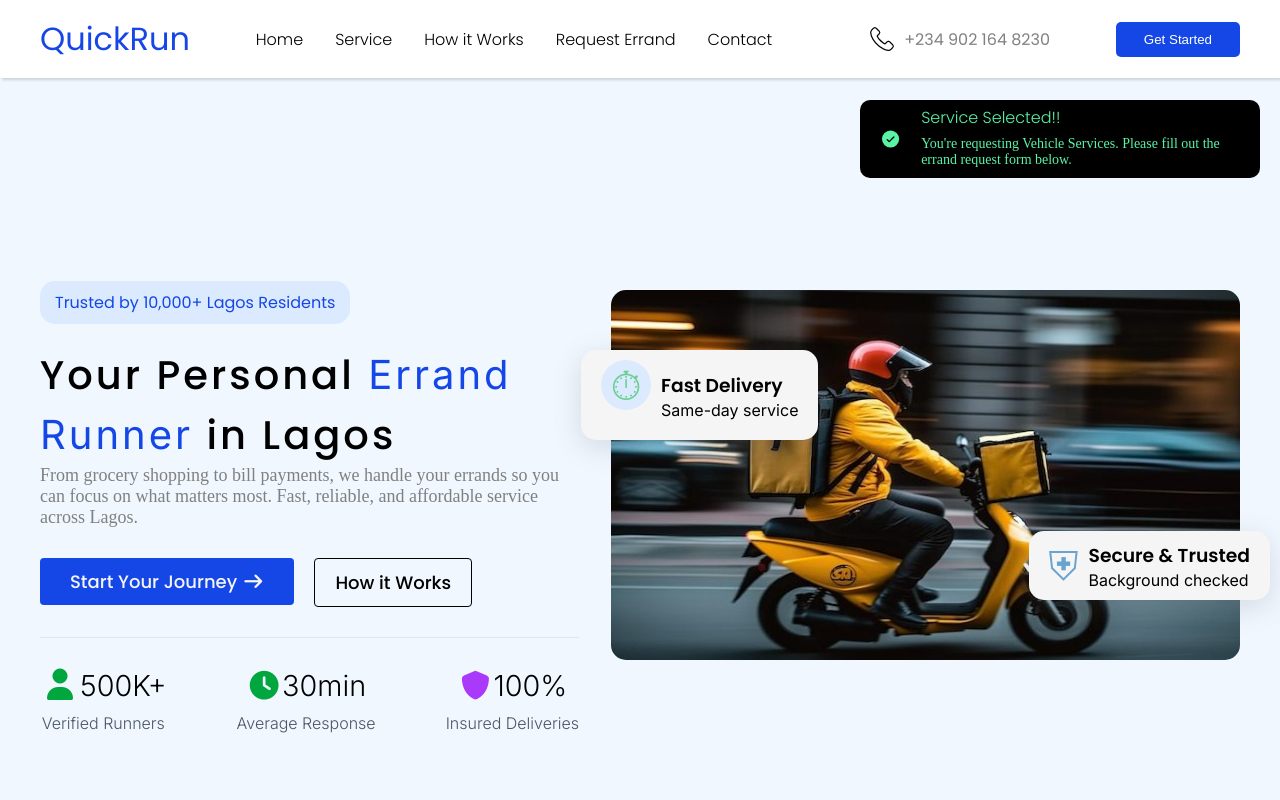
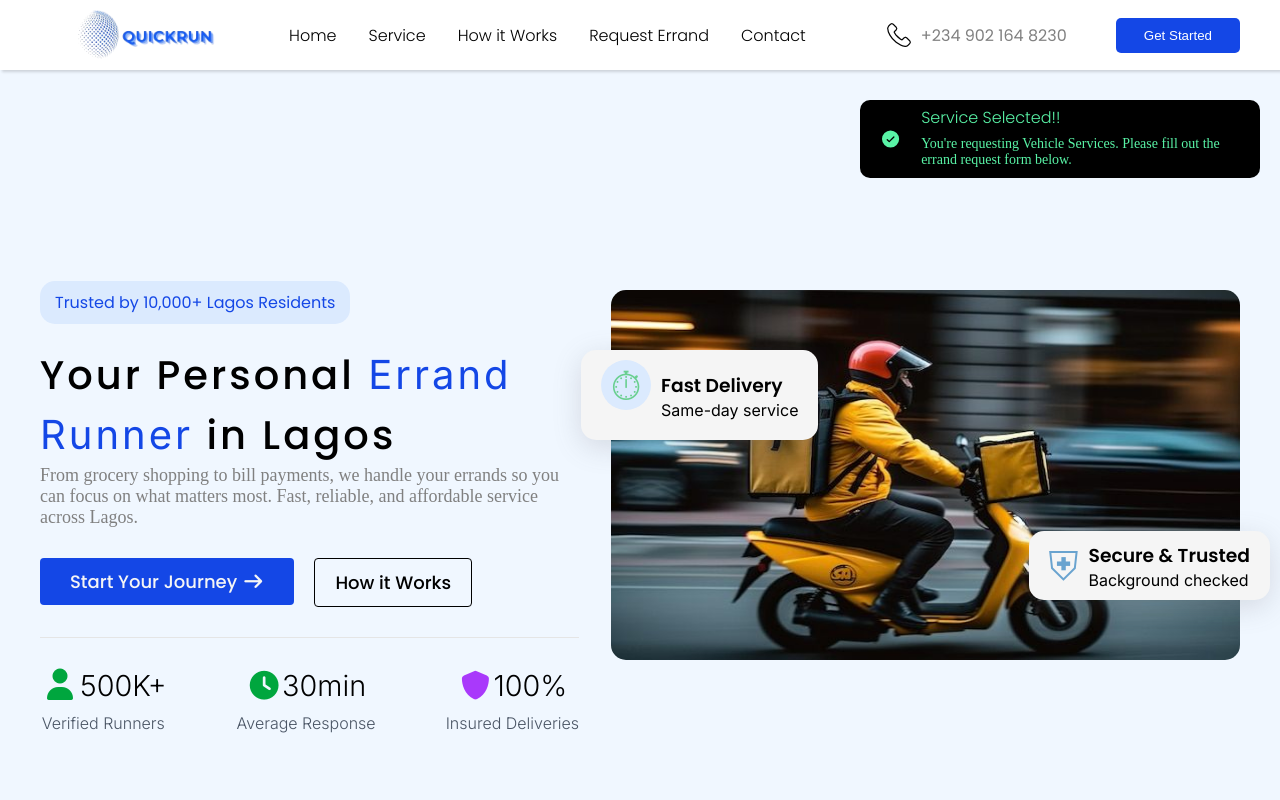
Before and after one commit to gbolahan37/Quick-Run, a plain HTML site: page index.html in a window 1280 px wide. Shown: the top 800 px of the page. Drawn offline with Linux system fonts and the light colour scheme; a web font is replaced by a local one.

Commit message:
I added a new logo

```diff
--- a/assets/css/Style.css
+++ b/assets/css/Style.css
@@ -43,12 +43,12 @@ nav{
     display: flex;
     gap: 10px;
     align-items: center;
+    height: 40px;
 }
-.logo h1{
-    font-family: "Poppins", sans-serif;
-    font-weight: 400;
-    font-size: clamp(8px, 10vw, 32px);
-    color: #1447E6;
+
+.logo img{
+    width: 200px;
+    cursor: pointer;
 }
 .our-service{
     padding: 2px 6px 2px 6px;
@@ -178,6 +178,10 @@ nav{
     padding: 150px 40px 70px 40px;
     background-color: #F0F7FF;
     margin-top: 70px;
+
+    @media (max-width: 495px) {
+        padding: 100px 0 0 0;
+    }
 
 }
 .hero-container{
--- a/index.html
+++ b/index.html
@@ -44,7 +44,7 @@
   <body>
     <nav>
       <div class="logo">
-        <h1>QuickRun</h1>
+        <img src="assets/img/Modern_Gold_Financial_Investment_Logo-removebg-preview (1).png" alt="">
       </div>
       <ul class="nav-links visible">
         <li><a href="#home">Home</a></li>
```
Also changed, not shown: assets/img/Modern_Gold_Financial_Investment_Logo-removebg-preview (1).png (added).
